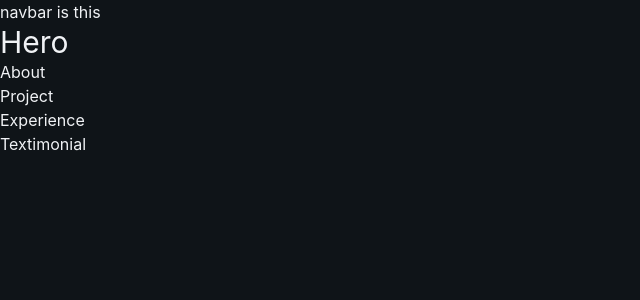
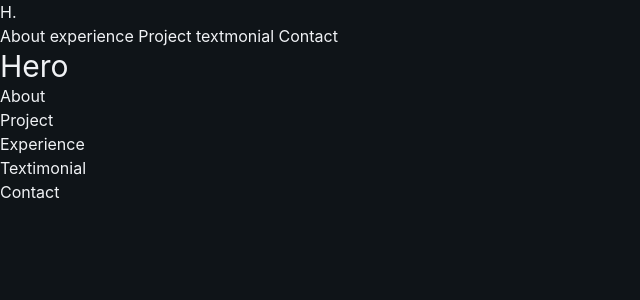
Before and after one commit to HabibaBinteAmir/my_portfolio, a React (Vite) app: page / in a window 1280 px wide. Shown: the top 300 px of the page, without its empty margins (0-640 px from the left). Built offline with nearby package versions, Linux system fonts and the light colour scheme.

Commit message:
nav link navigated

```diff
--- a/src/App.jsx
+++ b/src/App.jsx
@@ -2,6 +2,7 @@
 import './App.css'
 import { Navbar } from './layout/Navbar'
 import { About } from './section/About'
+import { Contact } from './section/Contact'
 import { Experience } from './section/Experience'
 import { Hero } from './section/Hero'
 import { Project } from './section/Project'
@@ -19,6 +20,7 @@ function App() {
      <Project/>
      <Experience/>
      <Textimonial/>
+     <Contact/>
 
     </main>
    </div>
--- a/src/layout/Navbar.jsx
+++ b/src/layout/Navbar.jsx
@@ -1,7 +1,24 @@
-import React from 'react'
-
+ const navlink=[
+    {href :"#about", label :"About"},
+    {href :"#experience", label :"experience"},
+    {href :"#project", label :"Project"},
+    {href :"#textmonial", label :"textmonial"},
+    {href :"#contact", label :"Contact"},
+ ]
 export const Navbar = () => {
   return (
-    <div className='font-3xl'>navbar is this</div>
+   <header>
+    <nav>
+        <a href="http://">H.</a>
+        {/* desktop vertion */}
+        <div>
+            <div >
+                {navlink.map((link,index)=> (
+                <a href={link.href} key={index}>{link.label} </a>
+                ))}
+            </div>
+        </div>
+    </nav>
+   </header>
   )
 }
--- /dev/null
+++ b/src/section/Contact.jsx
@@ -0,0 +1,6 @@
+
+export const Contact = () => {
+  return (
+    <div>Contact</div>
+  )
+}
```
